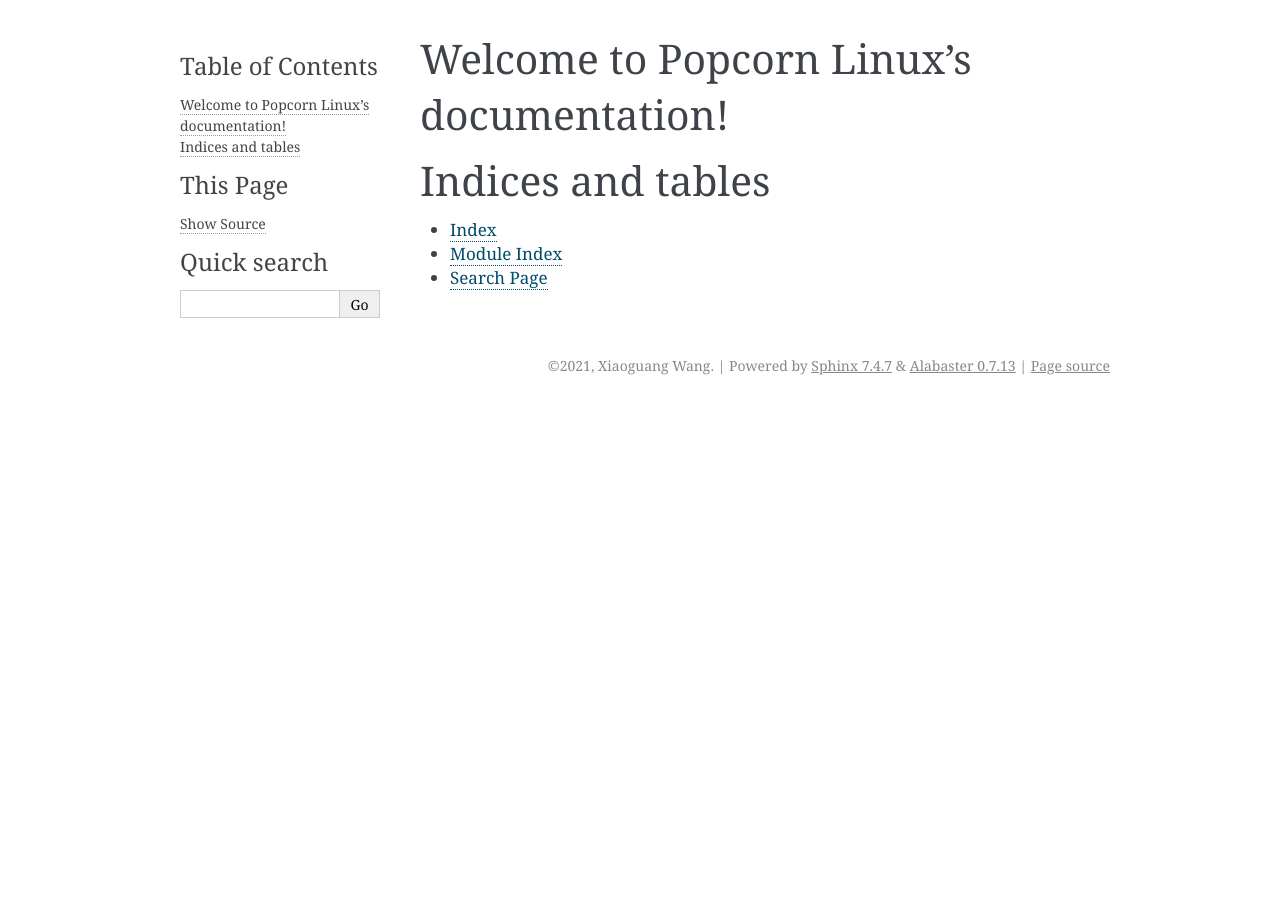
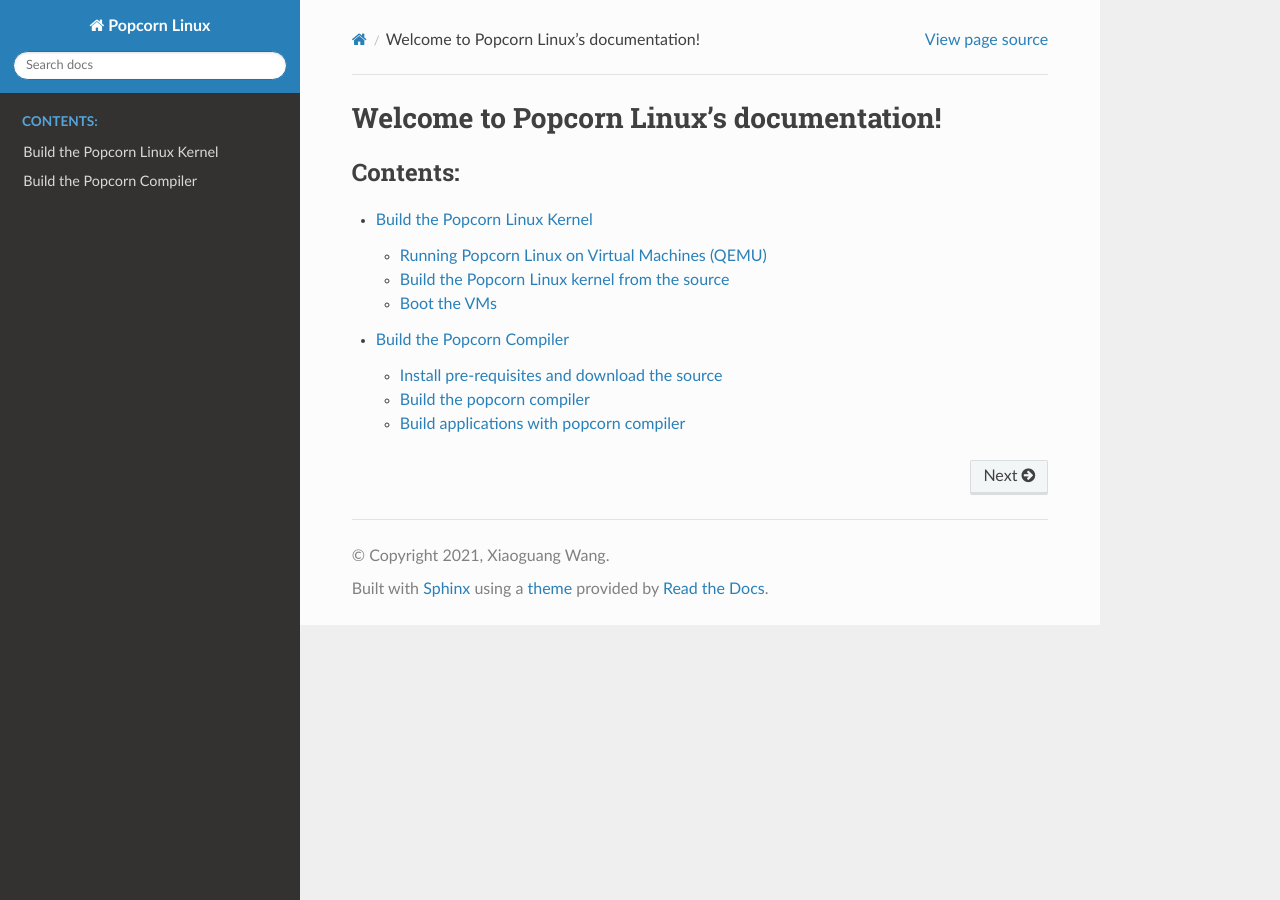
Before and after one commit to xjtuwxg/popcornlinux-doc, a Sphinx documentation site: the page built from source/index.rst, in a window 1280 px wide. Built offline with Sphinx 7.4.7 and the Read the Docs theme 2.0.0, drawn with Linux system fonts in a browser that asks for light colours; some of the changed lines change nothing that is shown.

Commit message:
Finish the build_kernel.md, working on build_compiler.md

````diff
--- /dev/null
+++ b/requirements.txt
@@ -0,0 +1 @@
+myst-parser==0.15.1
--- /dev/null
+++ b/source/build_compiler.md
@@ -0,0 +1,25 @@
+# Build the Popcorn Compiler
+
+## Install pre-requisites and download the source
+First, install prerequisites:
+```
+❯ sudo apt-get install build-essential flex bison git cmake zip texinfo
+```
+Download the source code:
+```
+❯ git clone -b main --single-branch https://github.com/ssrg-vt/popcorn-compiler.git
+```
+## Build the popcorn compiler
+```
+❯ mkdir build
+❯ ls
+build  popcorn-compiler
+❯ cd popcorn-compiler
+❯ ./install_compiler.py --install-all --threads 8 --install-path=../build --with-popcorn-kernel-5_2
+```
+The `install_compiler.py` will take about 1h to download and install `LLVM/clang`, `binutils`, `musl-libc` and `libelf` depending on your network speed.
+
+The compiler, including supporting libraries and tools, is now installed at `build`. You can use the the provided Makefile in "popcorn-compiler/util/Makefile.pyalign.template" to build applications. The makefile template expects that the entire application's source is contained in a single directory.
+
+
+## Build applications with popcorn compiler
--- /dev/null
+++ b/source/build_kernel.md
@@ -0,0 +1,136 @@
+# Build the Popcorn Linux Kernel
+
+## Running Popcorn Linux on Virtual Machines (QEMU)
+We can run Popcorn Linux on real x86_64 and arm64 machines connected using ConnectX-4 InfiniBand. However, it's easier to set up the environment with QEMU virtual machines. This guide describes how to set up a testing environment for Popcorn Linux using QEMU VMs.
+
+```
+--------------     --------------
+|   Node 0   |     |   Node 1   |
+|            |     |            |
+| linux-x86  |     | linux-arm  |
+|  10.2.0.2  |     |  10.2.1.2  |
+--------------     --------------
+|  qemu-x86  |     |  qemu-arm  |
+---------------------------------
+| tap0:10.2.0.1   tap1:10.2.1.1 |
+|                               |   ---------------
+|      host (x86, iptables)     |   |   Gateway   |
+|  <Your NIC> e.g.,192.168.1.6  |---| 192.168.1.1 |--- Internet
+---------------------------------   ---------------
+```
+
+Basically, we will run two VMs - one for x86 and one for arm - on a x86 host, where the host and VMs are connected over Ethernet. To ease the testing, we will compile the kernel at the host (not inside the VMs) and boot VMs using the kernels on the host's file system. The examples and commands are based on Ubuntu 18.04.
+
+### Pre-requisites
+i) Install dependency packages:
+```
+❯ sudo apt-get update
+❯ sudo apt-get install build-essential libssl-dev libncursesw5-dev git curl bc bridge-utils libelf-dev
+❯ sudo apt-get install qemu-system-x86 qemu-system-arm gcc-aarch64-linux-gnu
+```
+ii) Download QEMU images:
+
+[popcorn-VMs-ubuntu2004-4G.tar.gz](https://drive.google.com/file/d/1C7_h5K_fasDcPGQhZvMxjEcqapxNOUFF/view?usp=sharing) (807MB downloaded; 4GB x86.img, 4GB arm.img after extract the tarball).
+
+iii) Configure host network
+
+Use the [init_tap_network.sh](https://raw.githubusercontent.com/xjtuwxg/HeterSec/master/scripts/init_tap_network.sh) script to set up the `tap0`/`tap1 `interfaces and enable IP forwarding on the host machine (`eth0` is your ethernet NIC name):
+```
+❯ ./init_tap_network.sh eth0
+```
+Now you should be able to see `tap0` and `tap1` on your host machine:
+```
+❯ ip a
+... ...
+4: tap0: <NO-CARRIER,BROADCAST,MULTICAST,UP> mtu 1500 qdisc fq_codel state DOWN group default qlen 1000
+    link/ether 7a:2f:e6:f7:39:a9 brd ff:ff:ff:ff:ff:ff
+    inet 10.2.0.1/24 scope global tap0
+       valid_lft forever preferred_lft forever
+5: tap1: <NO-CARRIER,BROADCAST,MULTICAST,UP> mtu 1500 qdisc fq_codel state DOWN group default qlen 1000
+    link/ether 1a:32:e6:c4:34:c4 brd ff:ff:ff:ff:ff:ff
+    inet 10.2.1.1/24 scope global tap1
+       valid_lft forever preferred_lft forever
+```
+More detail can be found here to set up the host network.
+
+## Build the Popcorn Linux kernel from the source
+Download the source code:
+```
+❯ git clone --depth=1 -b main --single-branch https://github.com/ssrg-vt/popcorn-kernel.git linux-x86
+❯ cp -r linux-x86 linux-arm/
+❯ ls
+arm.img  x86.img  build  init_tap_network.sh  linux-arm  linux-x86  popcorn-compiler
+```
+
+Build the x86_64 kernel and arm64 kernel respectively:
+```
+❯ cp linux-x86/kernel/popcorn/configs/config-x86_64-qemu linux-x86/.config
+❯ make -C linux-x86 -j8
+```
+
+```
+❯ cp linux-arm/kernel/popcorn/configs/config-x86_64-qemu linux-arm/.config
+❯ CROSS_COMPILE=aarch64-linux-gnu- ARCH="arm64" make -C linux-arm -j8
+```
+
+## Boot the VMs
+Boot the VMs with newly built kernels and the `tap` network:
+```
+sudo qemu-system-x86_64 \
+    -enable-kvm -cpu host -smp 2 -m 4096 -nographic \
+    -drive id=root,media=disk,file=x86.img \
+    -net nic,macaddr=00:da:bc:de:00:13 -net tap,ifname=tap0,script=no \
+    -kernel linux-x86/arch/x86/boot/bzImage \
+    -append "root=/dev/sda rw console=ttyS0" \
+    -pidfile vm0.pid 2>&1 | tee vm0.log
+```
+```
+sudo qemu-system-aarch64 \
+    -machine virt -cpu cortex-a57 -smp 2 -m 4096 -nographic \
+    -drive id=root,if=none,media=disk,file=arm.img \
+    -device virtio-blk-device,drive=root \
+    -netdev type=tap,id=net0,ifname=tap1 \
+    -device virtio-net-device,netdev=net0,mac=00:da:bc:de:02:11 \
+    -kernel linux-arm/arch/arm64/boot/Image \
+    -append "root=/dev/vda rw console=ttyAMA0" \
+    -pidfile vm1.pid 2>&1 | tee vm1.log
+```
+### Setup the VMs' network and the message layer
+The Popcorn Linux kernel relies on a message layer for fast communication among Popcorn Nodes. The message layer is implemented as a loadable kernel module and has to be loaded before running Popcorn applications. To run that, first configure the IP addresses for the nodes:
+```
+popcorn@x86:~$ cat /etc/popcorn/nodes
+10.2.0.2
+10.2.1.2
+```
+```
+popcorn@arm:~$ cat /etc/popcorn/nodes
+10.2.0.2
+10.2.1.2
+```
+Next, copy the kernel module to the nodes:
+```
+linux-x86 ❯ scp msg_layer/msg_socket.ko popcorn@10.2.0.2:
+linux-arm ❯ scp msg_layer/msg_socket.ko popcorn@10.2.1.2:
+```
+Install the kernel modules on the x86 VM first and then the arm VM:
+```
+popcorn@x86:~$ sudo insmod ./msg_socket.ko
+[   22.155240]  *  0: 10.2.0.2
+[   22.156029]     1: 10.2.1.2
+[   22.156744]
+```
+```
+popcorn@arm:~$ sudo insmod ./msg_socket.ko
+[   48.433928]     0: 10.2.0.2
+[   48.434146]  *  1: 10.2.1.2
+[   48.434278]
+[   48.465160]   1 identified as arm
+[   48.465382]   0 identified as x86
+popcorn@arm:~$
+```
+You could see the similar message from x86 console:
+```
+[  132.347344]   0 identified as x86
+[  132.348349]   1 identified as arm
+```
+Congratulation! Now, the VMs are connected over the messaging layer, and ready to migrate threads!
--- a/source/conf.py
+++ b/source/conf.py
@@ -16,6 +16,11 @@
 # import sys
 # sys.path.insert(0, os.path.abspath('.'))
 
+# -- Project theme -----------------------------------------------------
+
+import sphinx_rtd_theme
+html_theme = "sphinx_rtd_theme"
+html_theme_path = [sphinx_rtd_theme.get_html_theme_path()]
 
 # -- Project information -----------------------------------------------------
 
@@ -38,9 +43,10 @@ release = u''
 # Add any Sphinx extension module names here, as strings. They can be
 # extensions coming with Sphinx (named 'sphinx.ext.*') or your custom
 # ones.
-extensions = [
-    'sphinx.ext.githubpages',
-]
+#extensions = [
+#    'sphinx.ext.githubpages',
+#]
+extensions = ['myst_parser']
 
 # Add any paths that contain templates here, relative to this directory.
 templates_path = ['_templates']
@@ -75,7 +81,7 @@ pygments_style = None
 # The theme to use for HTML and HTML Help pages.  See the documentation for
 # a list of builtin themes.
 #
-html_theme = 'alabaster'
+#html_theme = 'alabaster'
 
 # Theme options are theme-specific and customize the look and feel of a theme
 # further.  For a list of options available for each theme, see the
--- a/source/index.rst
+++ b/source/index.rst
@@ -10,11 +10,12 @@ Welcome to Popcorn Linux's documentation!
    :maxdepth: 2
    :caption: Contents:
 
+   build_kernel
+   build_compiler
 
+.. Indices and tables
+.. ==================
 
-Indices and tables
-==================
-
-* :ref:`genindex`
-* :ref:`modindex`
-* :ref:`search`
+.. * :ref:`genindex`
+.. * :ref:`modindex`
+.. * :ref:`search`
--- a/source/install_compiler.md
+++ /dev/null
@@ -1,6 +0,0 @@
-# Install Popcorn Compiler
-## Install pre-requisites and download the source
-
-## Build the popcorn compiler
-
-## Build applications with popcorn compiler
````
